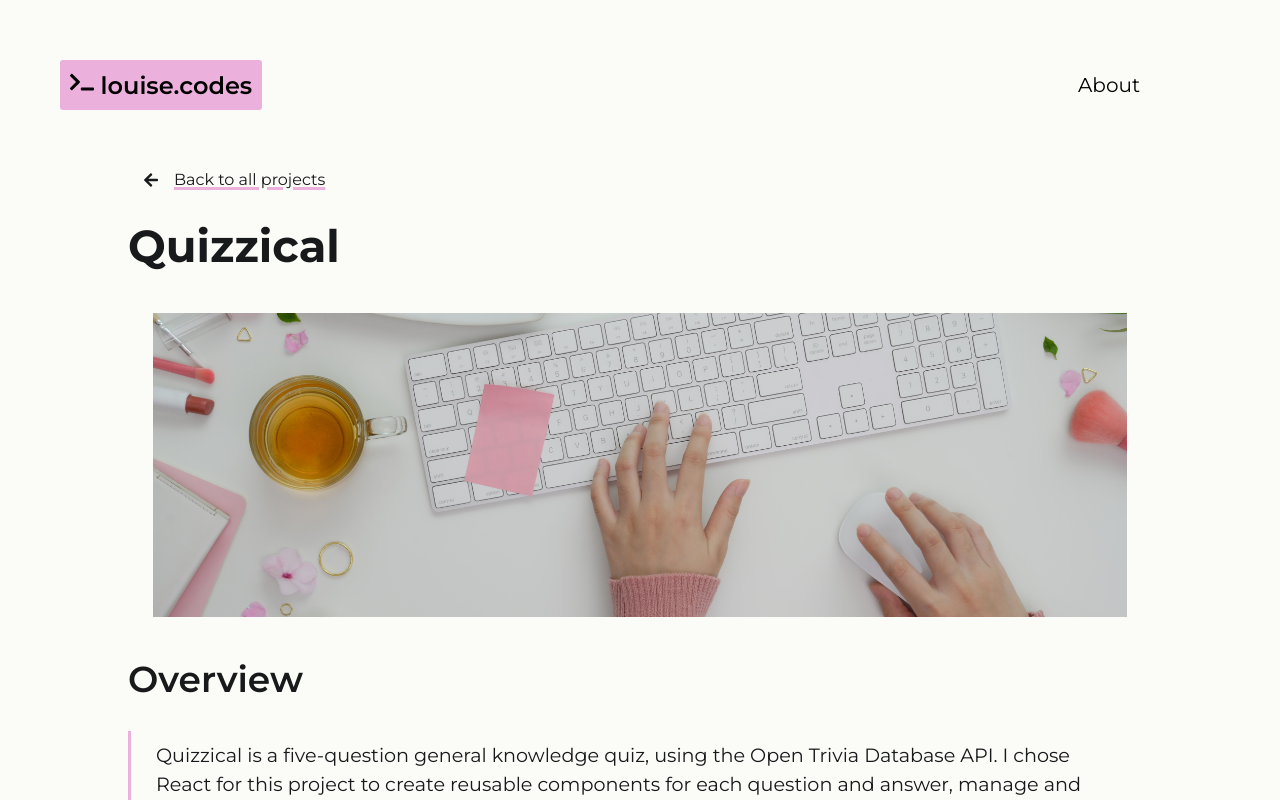
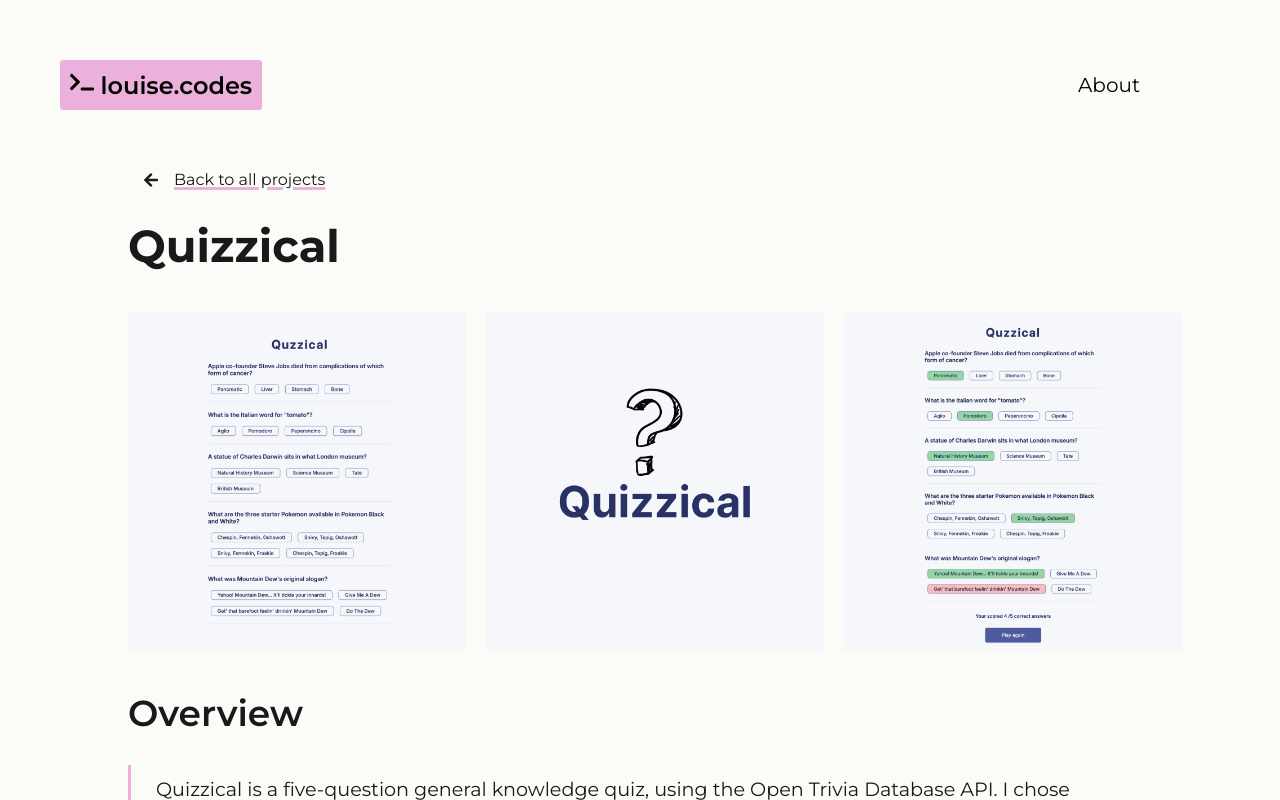
Before and after one commit to louiseka/portfolio, a React (Vite) app: page /projects/1 in a window 1280 px wide. Shown: the top 800 px of the page. Built offline with nearby package versions, Linux system fonts and the light colour scheme.

Commit message:
updates to data being used

```diff
--- a/src/pages/Projects/ProjectDetails.jsx
+++ b/src/pages/Projects/ProjectDetails.jsx
@@ -38,7 +38,12 @@ export default function ProjectDetails() {
             <Link className="back-link" to={"/#projects"}><FaArrowLeft className="icon" />
                 Back to all projects</Link>
             <h1 className="heading">{projectDetails.name}</h1>
-            <img className="hero-img" src={projectDetails.headerImg} />
+            <div className="project-imgs-section">
+                <img className="project-img" src={projectDetails.img1} />
+                <img className="project-img" src={projectDetails.img2} />
+                <img className="project-img" src={projectDetails.img3} />
+            </div>
+
             <h2>Overview</h2>
             <p className="overview-text">{projectDetails.longDescription}</p>
             <Link className="cta-link" to={projectDetails.githubUrl} target="_blank">Visit GitHub Repository <FaArrowRight className="icon" /></Link>
```
